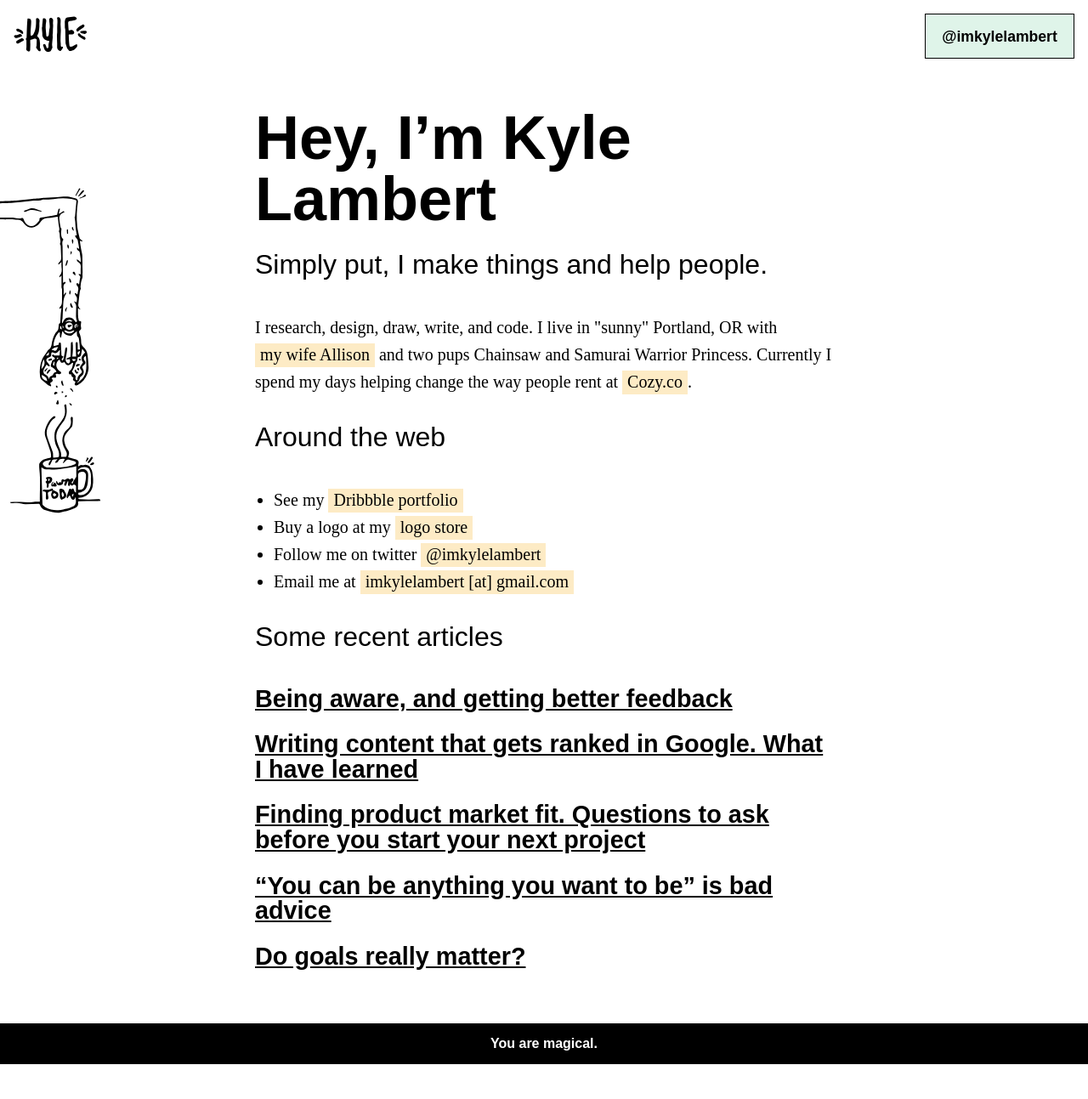
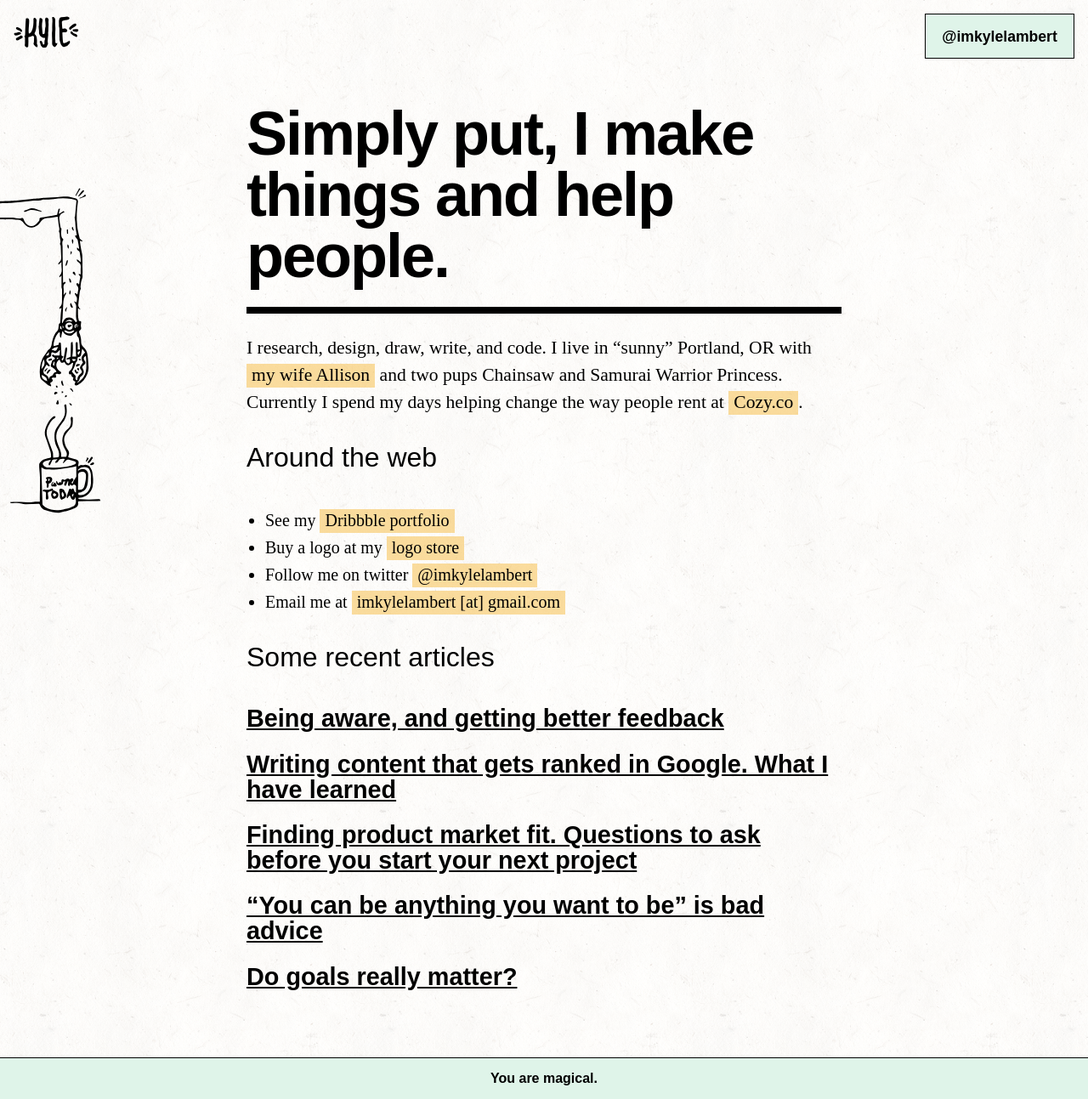
Before and after one commit to kslambert/imkylelambert, a Jekyll site: the page built from index.md, in a window 1280 px wide. Shown: the whole page at 85% size. Built offline with Jekyll 4.4.1, drawn with Linux system fonts in a browser that asks for light colours; some web fonts are replaced; before the commit the page ends 1252 px from its top, so only the background shows below that.

Commit message:
Update styles and add texture

```diff
--- a/_sass/_styles.scss
+++ b/_sass/_styles.scss
@@ -1,3 +1,8 @@
+body {
+  background-image: url('/img/background-texture.png');
+  background-size: 400px;
+}
+
 nav {
   padding: 1rem;
   margin-bottom: 3rem;
@@ -24,13 +29,13 @@ nav {
 }
 
 .logo {
-  max-width: 87px;
+  max-width: 77px;
   top: 3px;
   position: relative;
 }
 
 .post-wrap {
-  max-width: 680px;
+  max-width: 700px;
   margin: 0 auto;
   padding: 0 15px;
 
@@ -44,7 +49,6 @@ nav {
 
   img {
     margin-top: 1rem;
-    border: 2px solid $black;
     width: 100%;
 
     @media only screen and (min-width: 800px) {
@@ -80,9 +84,10 @@ nav {
   font-family: $header-font;
   font-weight: 600;
   text-align: center;
-  color: #fff;
+  color: #000;
   width: 100%;
-  background: $black;
-  margin: 4rem 0 0;
+  background: #dff4e9;
+  border-top: 1px solid #000;
+  margin: 5rem 0 0;
   padding: .5rem 0;
 }
--- a/_sass/_type.scss
+++ b/_sass/_type.scss
@@ -5,7 +5,7 @@ $body-font: ff-tisa-web-pro, serif;
   color: $black;
   text-decoration: none;
   padding: 5px 6px 7px;
-  background: rgba(247, 188, 65, .3);
+  background: rgba(247, 188, 65, .5);
   line-height: 1rem;
   display: inline-block;
 
@@ -34,6 +34,10 @@ h1 {
   line-height: 3.5rem;
   font-weight: 800;
   margin: 0 auto 1.5rem;
+  letter-spacing: -2px;
+  border-bottom: 8px solid black;
+  padding-bottom: 1.5rem;
+
   @media only screen and (min-width: 800px) {
     font-size: 4.5rem;
     line-height: 4.5rem;
@@ -57,7 +61,7 @@ h3 {
 p {
   font-family: $body-font;
   color: $black;
-  font-size: 1.25rem;
+  font-size: 1.35rem;
   line-height: 2rem;
   margin: 0 auto 2rem;
 
--- a/index.md
+++ b/index.md
@@ -7,9 +7,8 @@ title: I'm Kyle Lambert | Designer, Developer, Business Builder
 ---
 
 <article class="post-wrap home-wrap">
-  <h1>Hey, I&rsquo;m Kyle Lambert</h1>
-  <h2>Simply put, I make things and help people.</h2>
-  <p>I research, design, draw, write, and code. I live in "sunny" Portland, OR with <a href="https://thefittutor.com/" target="_blank">my wife Allison</a> and two pups Chainsaw and Samurai Warrior Princess. Currently I spend my days helping change the way people rent at <a href="https://cozy.co/">Cozy.co</a>.</p>
+  <h1>Simply put, I make things and help people.</h1>
+  <p>I research, design, draw, write, and code. I live in “sunny” Portland, OR with <a href="https://thefittutor.com/" target="_blank">my wife Allison</a> and two pups Chainsaw and Samurai Warrior Princess. Currently I spend my days helping change the way people rent at <a href="https://cozy.co/" target="_blank">Cozy.co</a>.</p>
 
   <h2>Around the web</h2>
   <ul>
@@ -21,7 +20,7 @@ title: I'm Kyle Lambert | Designer, Developer, Business Builder
   <h2>Some recent articles</h2>
 
   {% for post in site.posts %}
-    <a href="{{ post.url }}"><h3>{{ post.title }}</h3></a>
+    <h3><a href="{{ post.url }}">{{ post.title }}</a></h3>
   {% endfor %}
 
 </article>
```
Also changed, not shown: img/background-texture.png (added).
